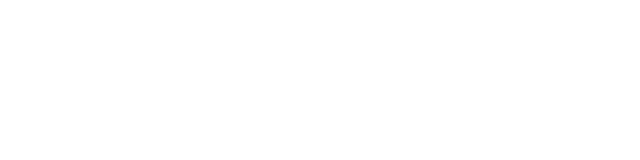
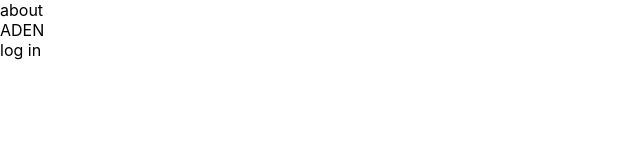
Before and after one commit to samuelmanor/ADEN, a React (Create React App) app in the folder client/: page / in a window 1280 px wide. Shown: the top 160 px of the page, without its empty margins (0-640 px from the left). Built offline with nearby package versions, Linux system fonts and the light colour scheme.

Commit message:
base header html

```diff
--- a/client/src/App.js
+++ b/client/src/App.js
@@ -1,8 +1,11 @@
 import './App.scss';
+import Header from './Components/Header';
 
+// npm start --prefix client
 function App() {
   return (
     <div className="App">
+      <Header />
     </div>
   );
 }
--- a/client/src/Components/Header.js
+++ b/client/src/Components/Header.js
@@ -3,7 +3,9 @@
 function Header() {
     return (
         <div id='header'>
-
+            <div className='headtab'>about</div>
+            <div className='headtab' id='title'>ADEN</div>
+            <div className='headtab'>log in</div>
         </div>
     )
 }
```
